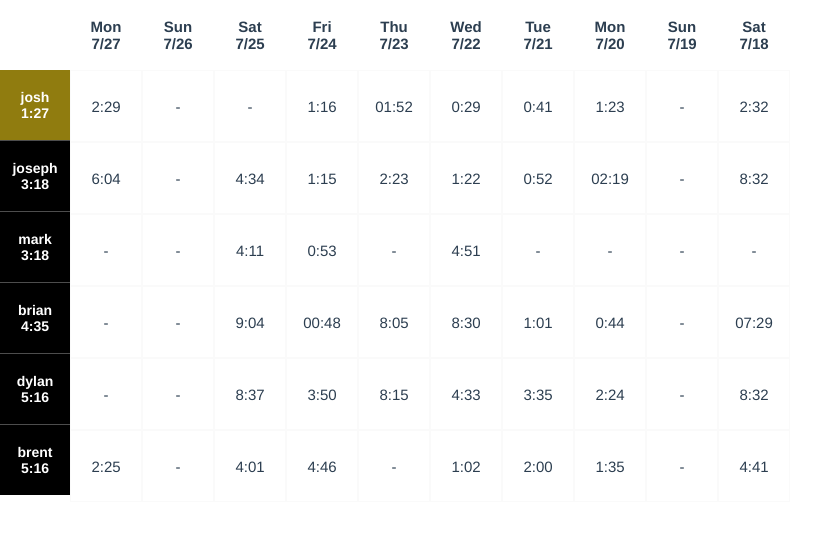
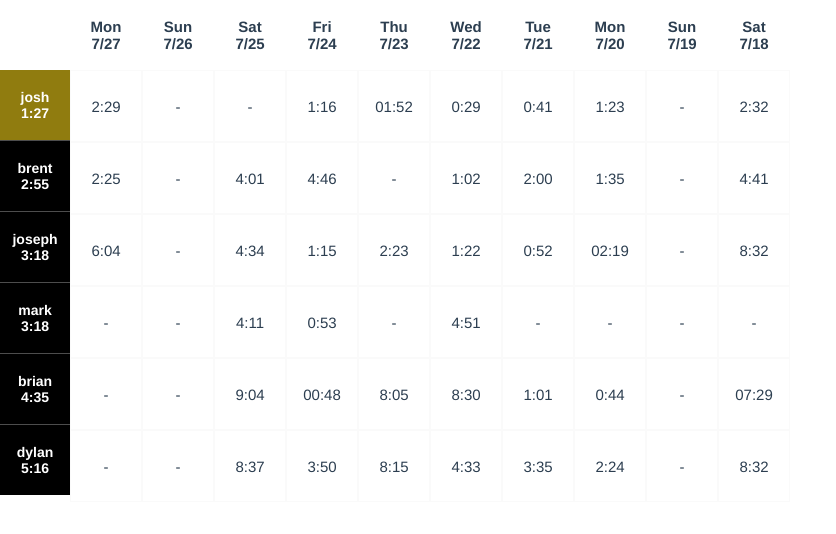
Before and after one commit to josephcross/nyt-scores, a Vue app: page / in a window 1280 px wide. Shown: the top 534 px of the page, without its empty margins (0-836 px from the left). Built offline with nearby package versions, Linux system fonts and the light colour scheme.

Commit message:
fix brent average

```diff
--- a/src/App.vue
+++ b/src/App.vue
@@ -150,7 +150,7 @@ export default {
         {
           name: 'brent',
           times: timesBrent,
-          average: this.getAverage(timesDylan),
+          average: this.getAverage(timesBrent),
         },
         {
           name: 'mark',
```
